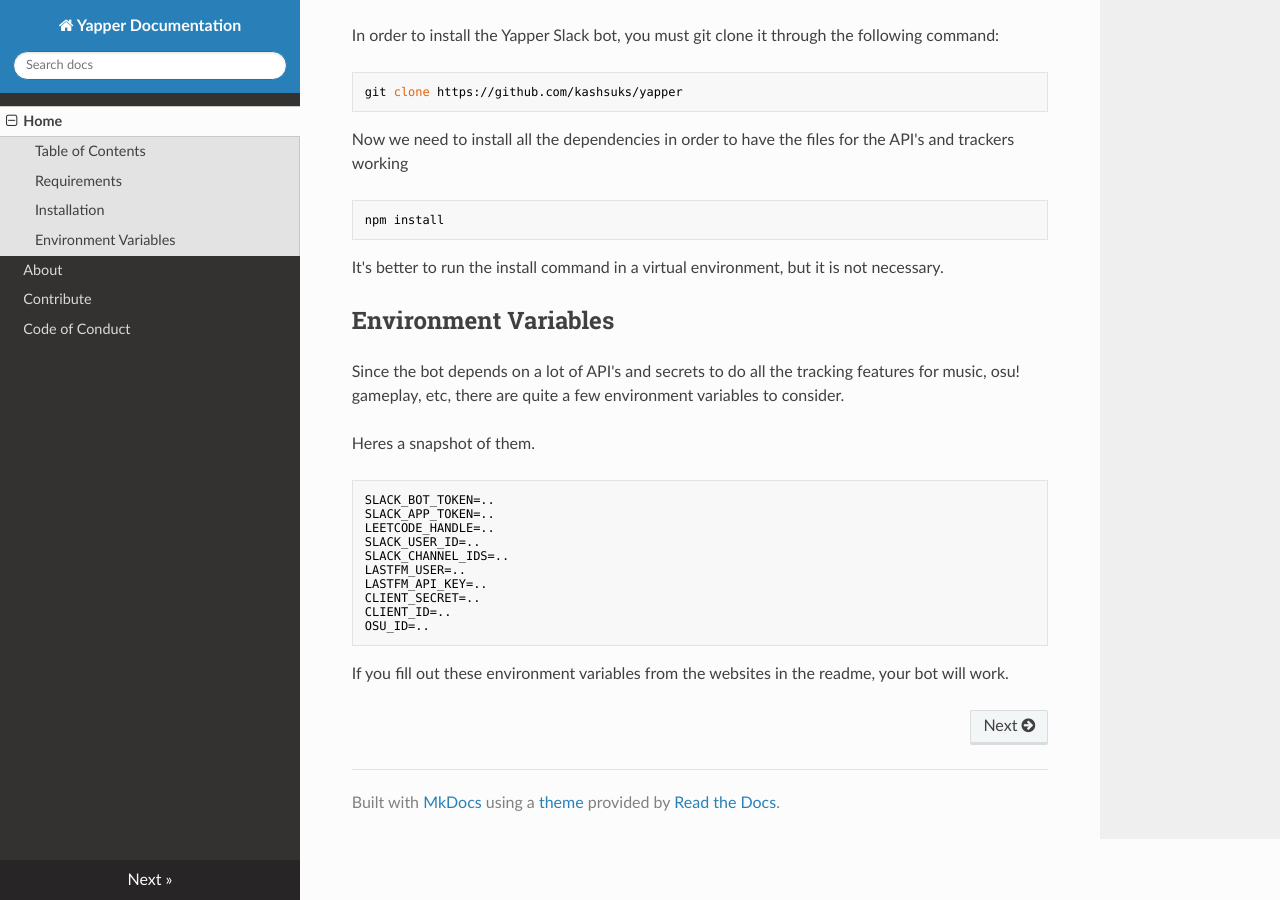
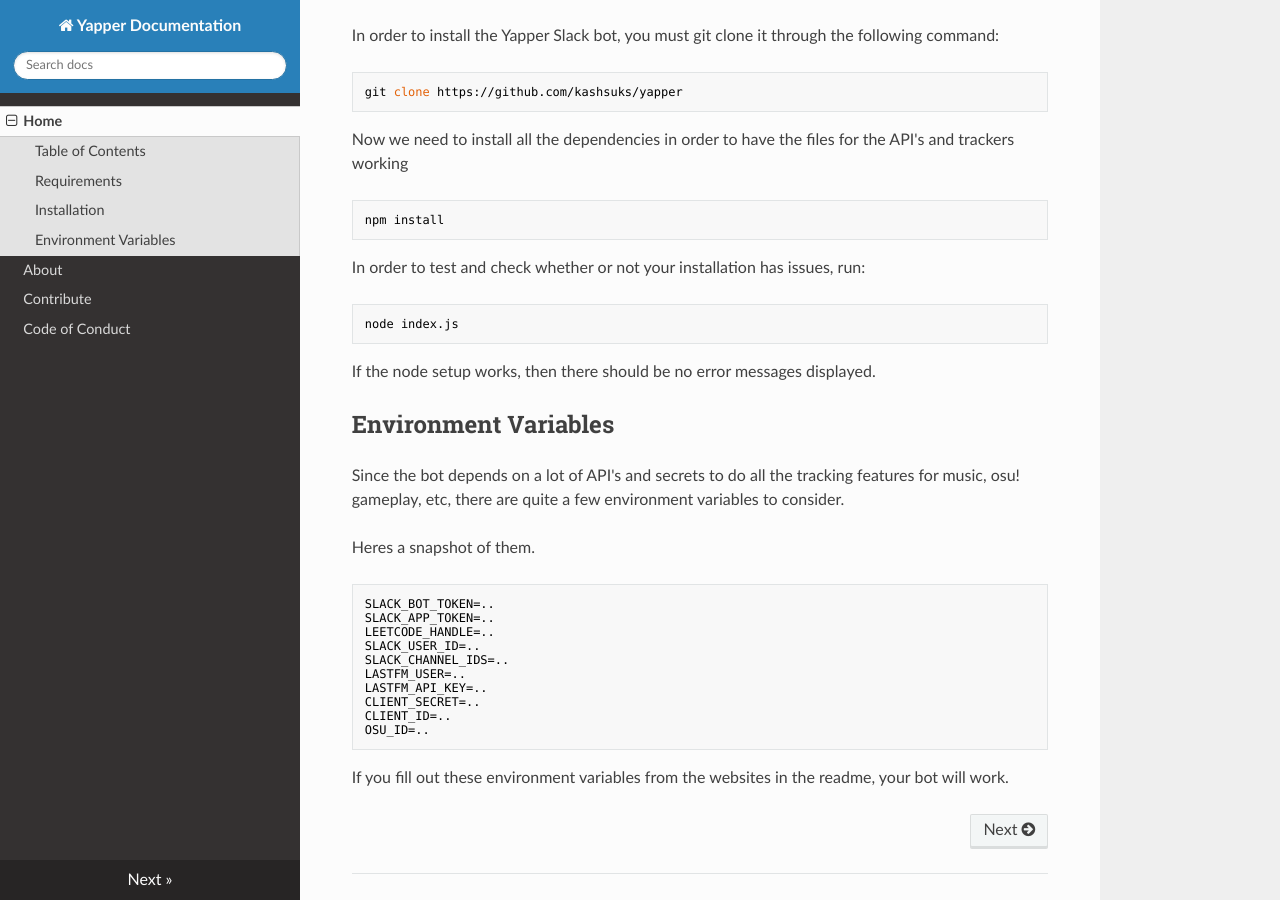
Before and after one commit to kashsuks/yapper, an MkDocs documentation site: the page built from src_docs/index.md, in a window 1280 px wide and 900 px high, scrolled down 592 px. Built offline with MkDocs 1.6.1, drawn with Linux system fonts in a browser that asks for light colours; nearby versions of some CDN libraries.

Commit message:
added debugging shit

````diff
--- a/src_docs/index.md
+++ b/src_docs/index.md
@@ -30,7 +30,13 @@
 npm install
 ```
 
-It's better to run the install command in a virtual environment, but it is not necessary.
+In order to test and check whether or not your installation has issues, run:
+
+```bash
+node index.js
+```
+
+If the node setup works, then there should be no error messages displayed.
 
 ## Environment Variables
 
````
Also changed, not shown: docs/index.html (+5 -2 lines), docs/search/search_index.json (+1 -1 lines).
